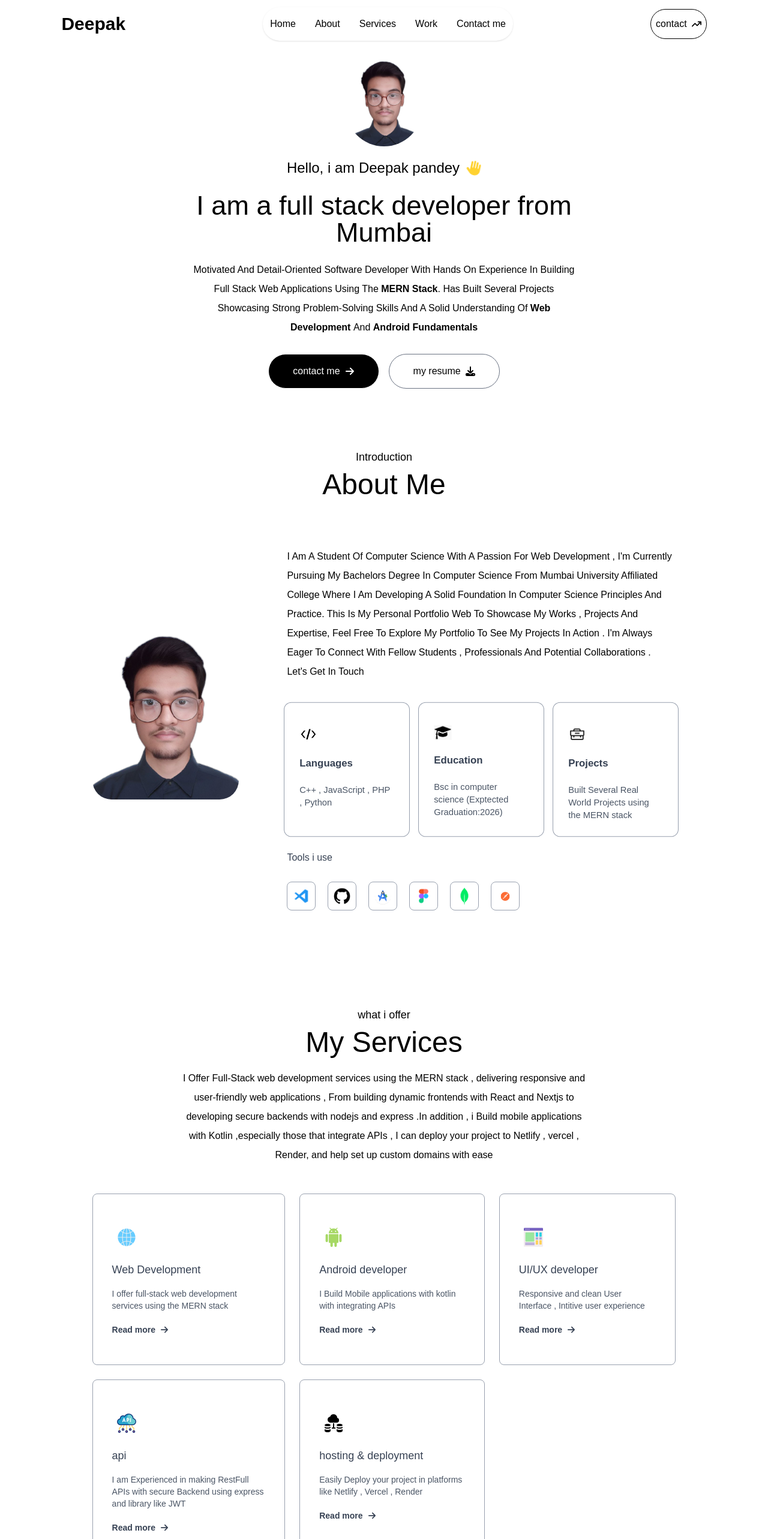
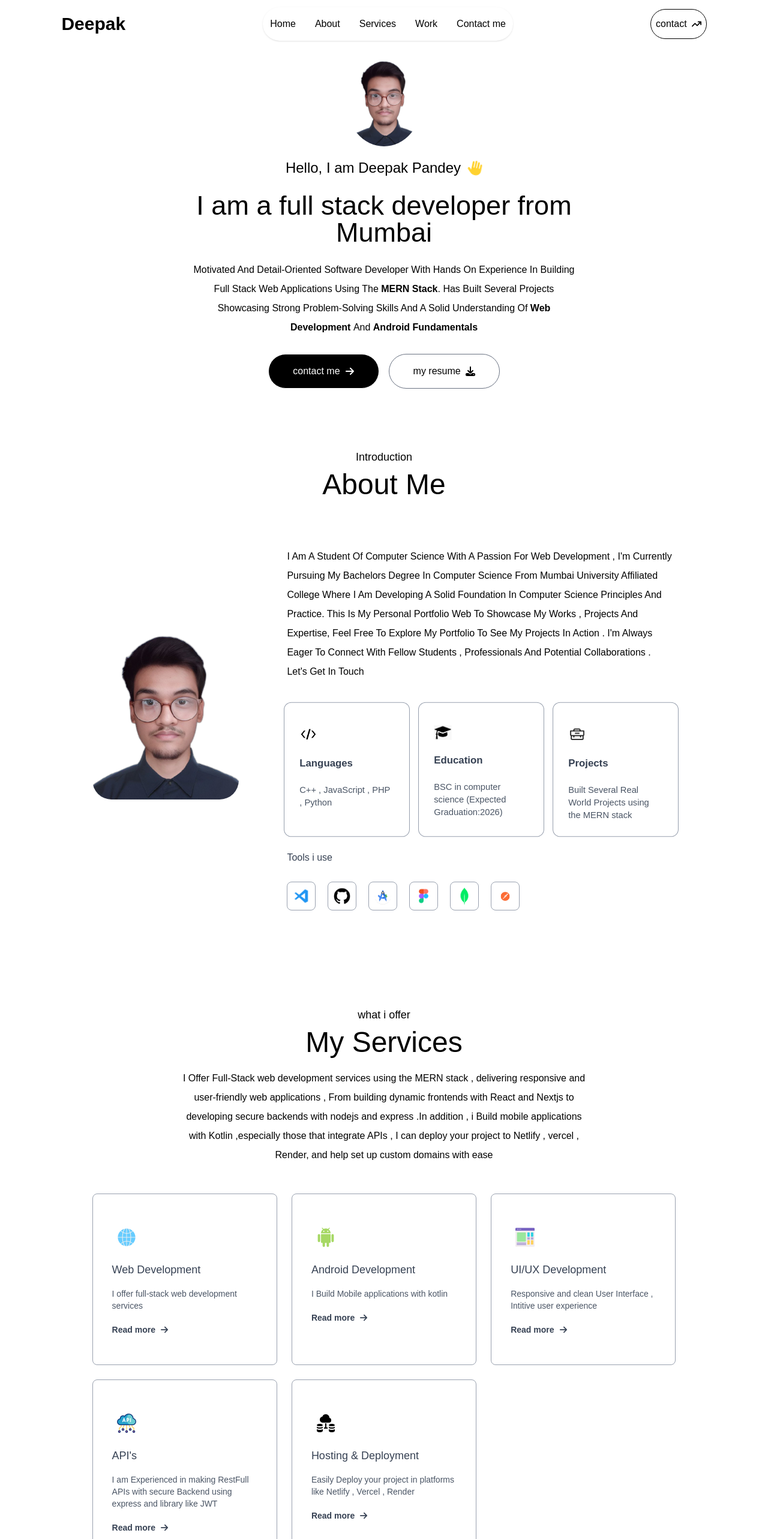
Before and after one commit to DeepakPandey2005/Portfolio-2.0, a Next.js app: page / in a window 1280 px wide. Shown: the top 2566 px of the page at 60% size. Built offline with nearby package versions, Linux system fonts and the light colour scheme; a web font is replaced by a local one.

Commit message:
corrected some small mistakes

```diff
--- a/app/assets/index.js
+++ b/app/assets/index.js
@@ -20,7 +20,7 @@ export const assets={
 
 export const infoList=[
     {icon:coding,title:'Languages',description:"C++ , JavaScript , PHP , Python"},
-    {icon:education,title:'Education',description:"Bsc in computer science     (Exptected Graduation:2026)"},
+    {icon:education,title:'Education',description:"BSC in computer science     (Expected Graduation:2026)"},
     {icon:projects,title:'Projects',description:"Built Several Real World Projects using the MERN stack"},
     ]
 
@@ -29,11 +29,11 @@ export const toolsData=[
 ]
 
 export const serviceData=[
-    {icon:web,title:"Web Development",description:"I offer full-stack web development services using the MERN stack ",link:"https://github.com/deepakpandey2005"},
-    {icon:android,title:"Android developer",description:"I Build Mobile applications with kotlin with integrating APIs ",link:"https://github.com/deepakpandey2005"},
-    {icon:ui,title:"UI/UX developer",description:"Responsive and clean User Interface , Intitive user experience  ",link:"https://github.com/deepakpandey2005"},
-    {icon:api,title:"api",description:"I am Experienced in making RestFull APIs with secure Backend using express and library like JWT  ",link:"https://github.com/deepakpandey2005"},
-    {icon:deployment,title:"hosting & deployment",description:"Easily Deploy your project in platforms like Netlify , Vercel , Render   ",link:"https://github.com/deepakpandey2005"},
+    {icon:web,title:"Web Development",description:"I offer full-stack web development services  ",link:"https://github.com/deepakpandey2005"},
+    {icon:android,title:"Android Development",description:"I Build Mobile applications with kotlin ",link:"https://github.com/deepakpandey2005"},
+    {icon:ui,title:"UI/UX Development",description:"Responsive and clean User Interface , Intitive user experience  ",link:"https://github.com/deepakpandey2005"},
+    {icon:api,title:"API's",description:"I am Experienced in making RestFull APIs with secure Backend using express and library like JWT  ",link:"https://github.com/deepakpandey2005"},
+    {icon:deployment,title:"Hosting & Deployment",description:"Easily Deploy your project in platforms like Netlify , Vercel , Render   ",link:"https://github.com/deepakpandey2005"},
 
 ]
 
--- a/app/components/Header.jsx
+++ b/app/components/Header.jsx
@@ -13,14 +13,14 @@ const Header = () => {
     transition={{duration:0.8, type:'spring',stifness:100}}
     >
 
-      <Image src={assets.img} className=' rounded-full w-32 my-5 ' alt='image'/>
+      <Image src={assets.img} className=' rounded-full w-38 px-3 my-5 bg-white/28 ' alt='image'/>
       </motion.div>
       <motion.h4
       initial={{y:-20,opacity:0}}
     whileInView={{y:0,opacity:1}}
     transition={{duration:0.6,delay:0.3}}
 
-      className='flex  items-center gap-3 text-xl md:text-2xl mb-3'>Hello, i am Deepak pandey <FaHand className='text-amber-300 rotate-12'/></motion.h4>
+      className='flex  items-center gap-3 text-xl md:text-2xl mb-3'>Hello, I am Deepak Pandey <FaHand className='text-amber-300 rotate-12'/></motion.h4>
 
       <motion.h1
 
```
